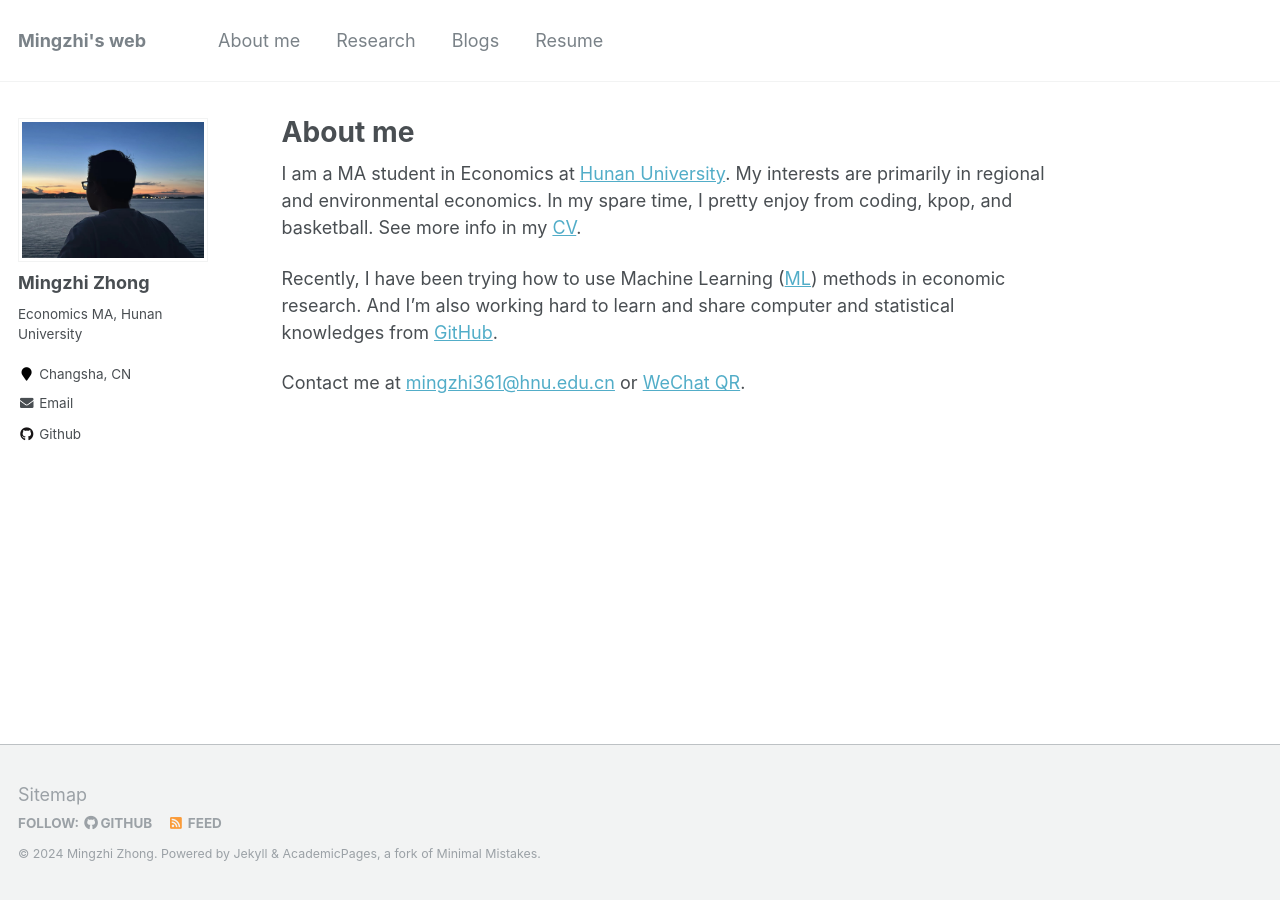
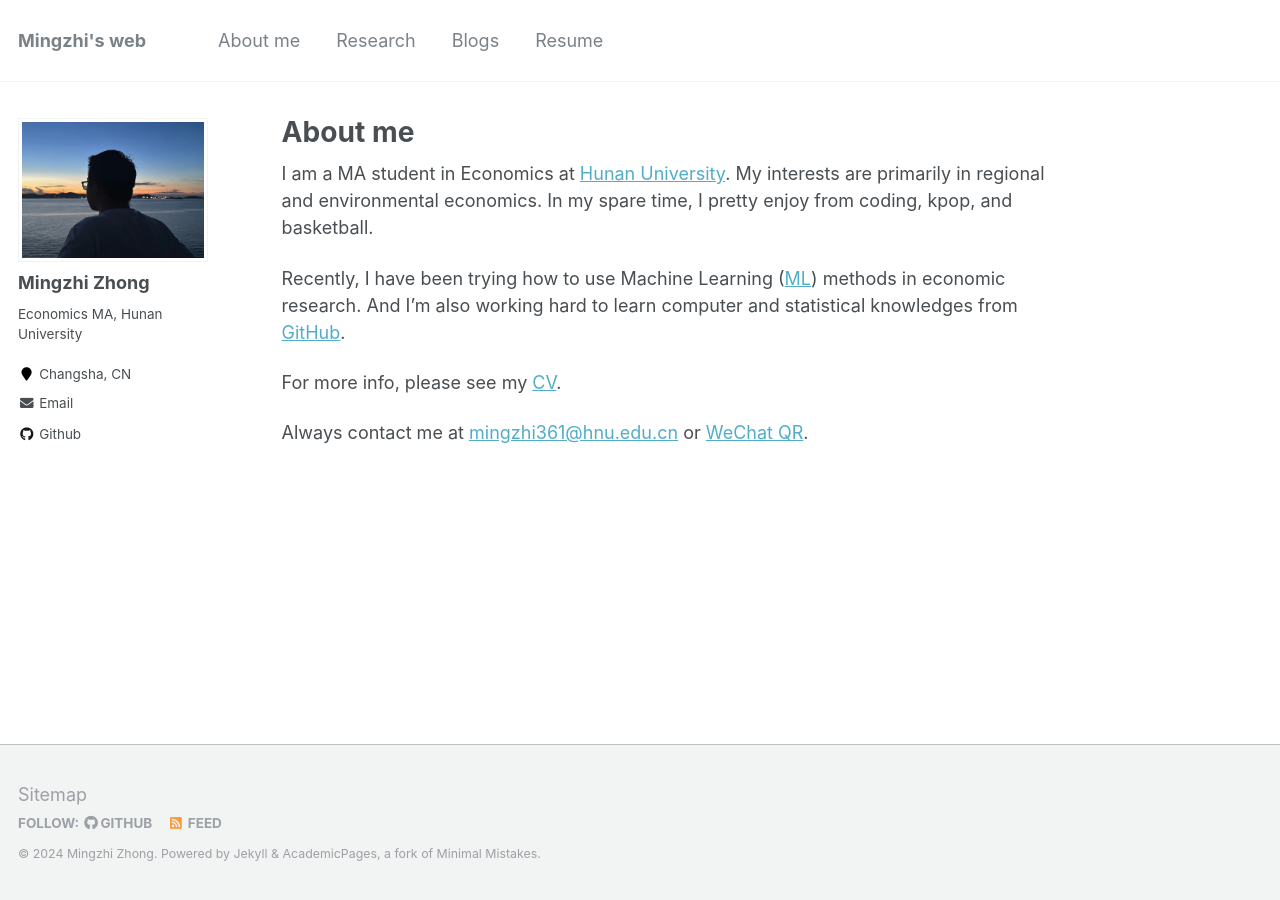
Before and after one commit to mingzhi361/mingzhi361.github.io, a Jekyll site: the page built from _pages/about.md, in a window 1280 px wide. Built offline with Jekyll 4.4.1, drawn with Linux system fonts in a browser that asks for light colours.

Commit message:
Update about.md

```diff
--- a/_pages/about.md
+++ b/_pages/about.md
@@ -8,8 +8,10 @@
   - /about.html
 ---
 
-I am a MA student in Economics at [Hunan University](https://baike.baidu.com/item/%E6%B9%96%E5%8D%97%E5%A4%A7%E5%AD%A6/179157 "湖南大学"). My interests are primarily in regional and environmental economics. In my spare time, I pretty enjoy from coding, kpop, and basketball. See more info in my [CV](files/mingzhi361-CV.pdf "个人简历").
+I am a MA student in Economics at [Hunan University](https://baike.baidu.com/item/%E6%B9%96%E5%8D%97%E5%A4%A7%E5%AD%A6/179157 "湖南大学"). My interests are primarily in regional and environmental economics. In my spare time, I pretty enjoy from coding, kpop, and basketball.
 
-Recently, I have been trying how to use Machine Learning ([ML](https://www.zhihu.com/question/37870042])) methods in economic research. And I'm also working hard to learn and share computer and statistical knowledges from [GitHub](https://github.com/).
+Recently, I have been trying how to use Machine Learning ([ML](https://www.zhihu.com/question/37870042])) methods in economic research. And I'm also working hard to learn computer and statistical knowledges from [GitHub](https://github.com/).
 
-Contact me at [mingzhi361@hnu.edu.cn](https://orcid.org/0009-0006-3937-1185) or [WeChat QR](images/weixinQR.png).
+For more info, please see my [CV](files/mingzhi361-CV.pdf "个人简历").
+
+Always contact me at [mingzhi361@hnu.edu.cn](https://orcid.org/0009-0006-3937-1185) or [WeChat QR](images/weixinQR.png).
```
